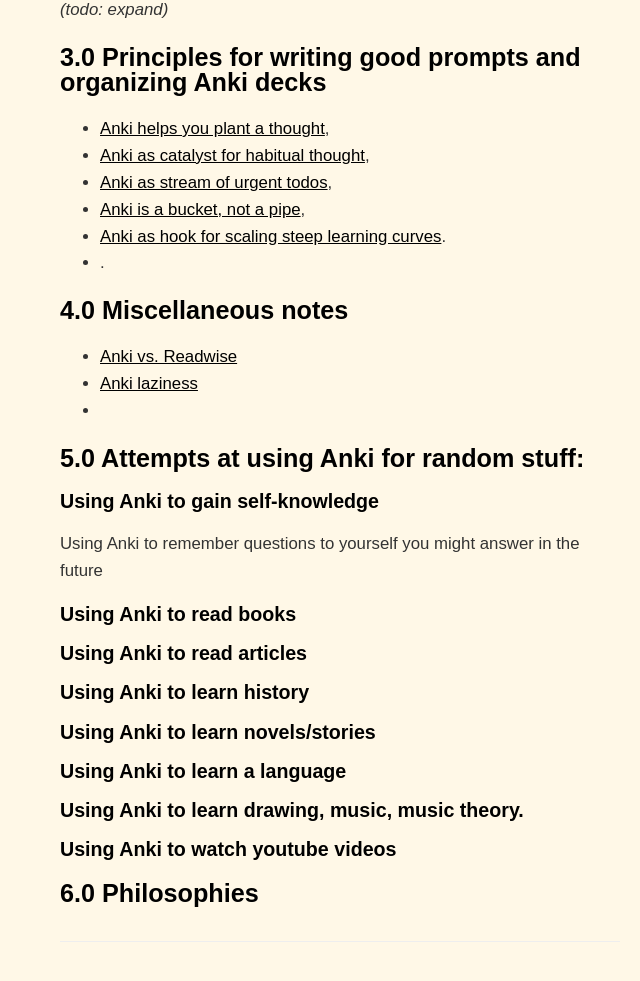
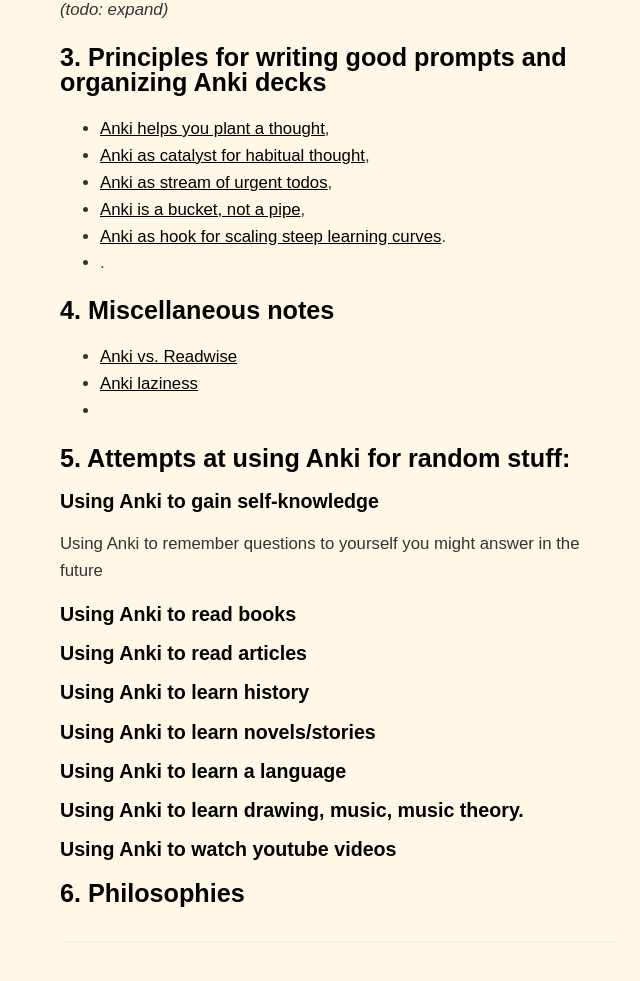
Before and after one commit to dCO2/rococo, a Jekyll site: the page built from _posts/2022-08-17-project-mnemosyne.md, in a window 1280 px wide and 1400 px high, scrolled down 5343 px. Shown: the part 395-1376 px from the top of the window, without its empty margins (316-956 px from the left). Built offline with Jekyll 4.4.1, drawn with Linux system fonts in a browser that asks for light colours; some web fonts are replaced; some of the changed text lies outside the part shown.

Commit message:
Update 2022-08-17-project-mnemosyne.md

```diff
--- a/_posts/2022-08-17-project-mnemosyne.md
+++ b/_posts/2022-08-17-project-mnemosyne.md
@@ -27,7 +27,7 @@ _work in progress..._
 ![](https://bucketeer-e05bbc84-baa3-437e-9518-adb32be77984.s3.amazonaws.com/public/images/23f25a7d-6375-4d45-bdaf-9a325b3cf5e8_3000x1625.jpeg)
 _Silence of the Sea_ by Bang Hai Ja, 2005
 
-## <a href="/2022/08/17/project-mnemosyne#" style="text-decoration: none;">1.0 Intro</a>
+## <a href="/2022/08/17/project-mnemosyne#" style="text-decoration: none;">1. Intro</a>
 I began actively working on ways to improve my memory when I realized I could not learn anything properly and longterm without a kind of external structure--somewhere to "put" the many concepts I was learning, and something to help revisit them. The precise history of events escape me but reading <a href="https://andymatuschak.org/prompts/">Andy Matuschak's article</a> inspired me to actually begin work on the project I had been postponing.
 
 The idea of human memory augmentation is a very broad and interesting one. Methods for improving memory can be medical as in with the use of [nootropics](https://en.wikipedia.org/wiki/Nootropic). Or creative as in with the use of Mnemonics. Or even technological as in with the use of systems that afford spaced repetition. The methods are various and the history is rich.
@@ -36,7 +36,7 @@ The history of improving memory with technology goes back a long way. From Dougl
 
 ### What is Spaced Repetition?
 
-## <a href="/2022/08/17/project-mnemosyne#" style="text-decoration: none;">2.0 How I use Anki</a>
+## <a href="/2022/08/17/project-mnemosyne#" style="text-decoration: none;">2. How I use Anki</a>
 
 Anki is a software that, based on the [spaced repetition](https://en.wikipedia.org/wiki/Spaced_repetition) learning technique, helps you schedule learning tasks. Anki is basically a todo-app on steriods. But this is an oversimplification. There are many technologies that could be organically designed to help do this in effective and novel ways.
 
@@ -83,7 +83,7 @@ The following notes are more recent and are properly asked. They could range fro
 
 _(todo: expand)_
 
-## 3.0 Principles for writing good prompts and organizing Anki decks
+## 3. Principles for writing good prompts and organizing Anki decks
 - [Anki helps you plant a thought](),
 - [Anki as catalyst for habitual thought](),
 - [Anki as stream of urgent todos](),
@@ -92,12 +92,12 @@ _(todo: expand)_
 - .
 
 
-## 4.0 Miscellaneous notes
+## 4. Miscellaneous notes
 - [Anki vs. Readwise]()
 - [Anki laziness]()
 -
 
-## 5.0 Attempts at using Anki for random stuff:
+## 5. Attempts at using Anki for random stuff:
 
 ### Using Anki to gain self-knowledge
 Using Anki to remember questions to yourself you might answer in the future
@@ -109,4 +109,4 @@ Using Anki to remember questions to yourself you might answer in the future
 ### Using Anki to learn drawing, music, music theory.
 ### Using Anki to watch youtube videos
 
-## 6.0 Philosophies
+## 6. Philosophies
```
